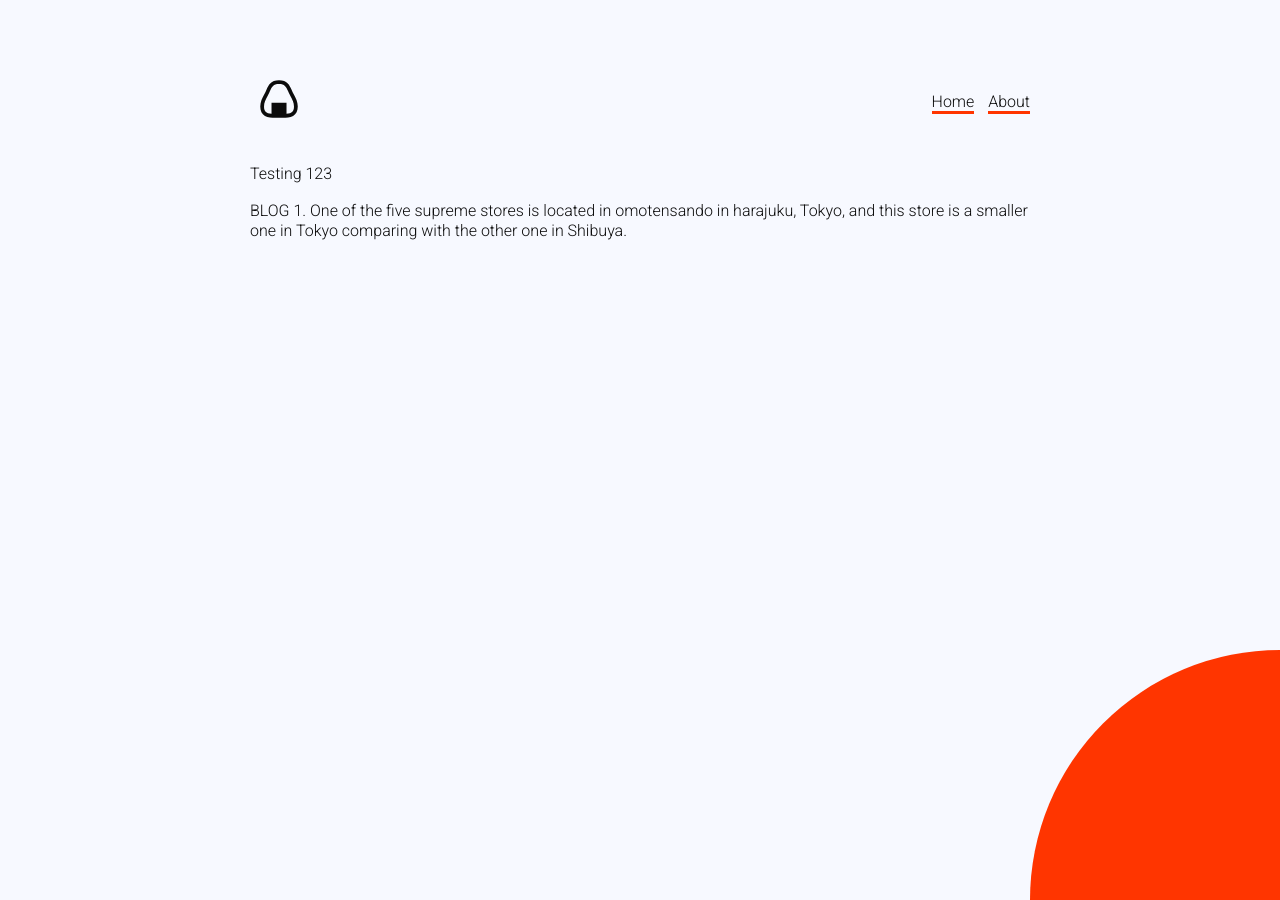
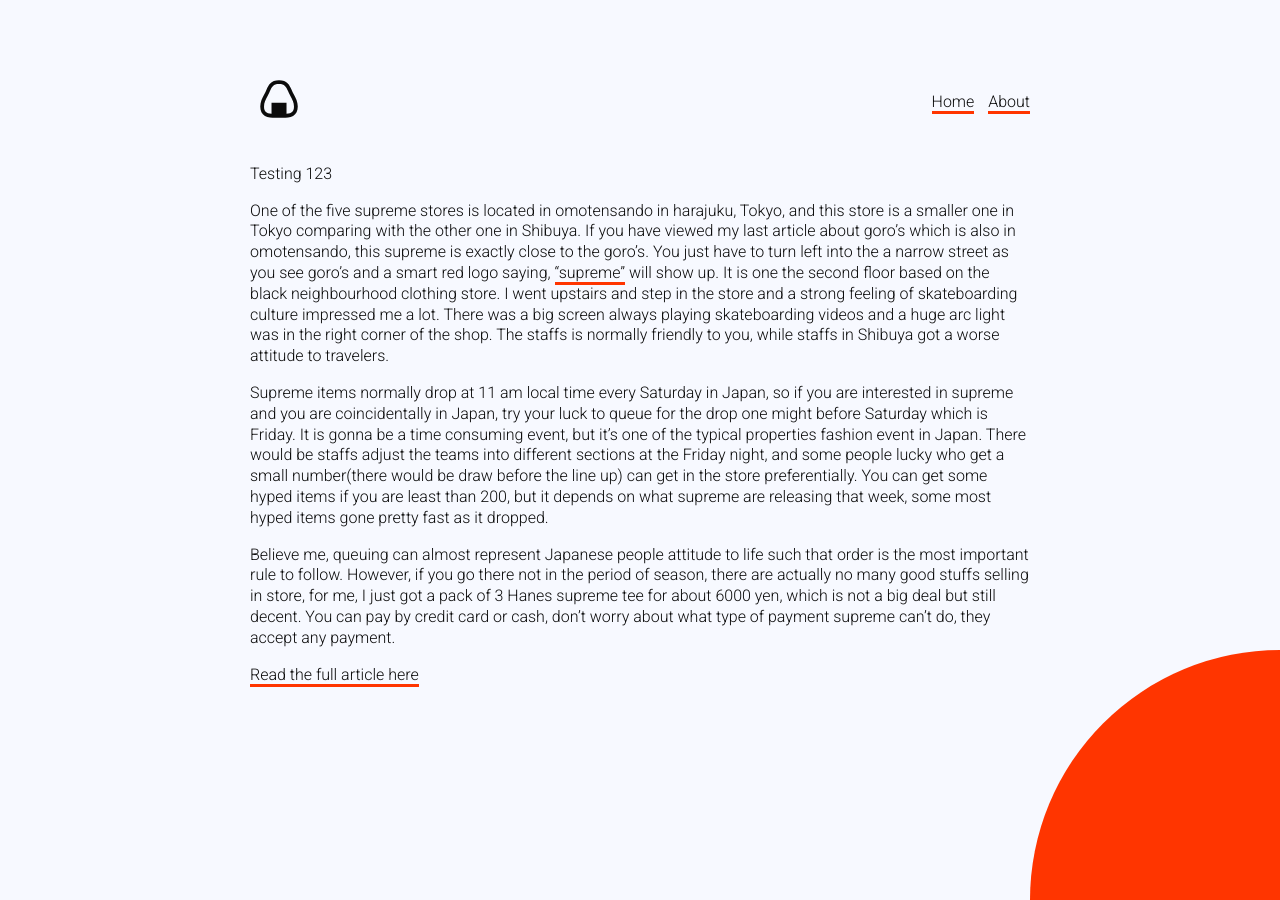
Before and after one commit to earnest-dev/anightinjapan, a Jekyll site: the page built from _posts/2019-01-01-blog1.md, in a window 1280 px wide. Built offline with Jekyll 4.4.1, drawn with Linux system fonts in a browser that asks for light colours.

Commit message:
Updated Blog1

```diff
--- a/_posts/2019-01-01-blog1.md
+++ b/_posts/2019-01-01-blog1.md
@@ -5,4 +5,10 @@ excerpt: One of the five supreme stores is located in omotensando in harajuku, T
   and this store is a smaller one in Tokyo comparing with the other one in Shibuya.
 ---
 
-BLOG 1. One of the five supreme stores is located in omotensando in harajuku, Tokyo, and this store is a smaller one in Tokyo comparing with the other one in Shibuya.
+One of the five supreme stores is located in omotensando in harajuku, Tokyo, and this store is a smaller one in Tokyo comparing with the other one in Shibuya. If you have viewed my last article about goro's which is also in omotensando, this supreme is exactly close to the goro's. You just have to turn left into the a narrow street as you see goro's and a smart red logo saying, ["supreme"](https://www.supremenewyork.com/) will show up. It is one the second floor based on the black neighbourhood clothing store. I went upstairs and step in the store and a strong feeling of skateboarding culture impressed me a lot. There was a big screen always playing skateboarding videos and a huge arc light was in the right corner of the shop. The staffs is normally friendly to you, while staffs in Shibuya got a worse attitude to travelers.
+
+Supreme items normally drop at 11 am local time every Saturday in Japan, so if you are interested in supreme and you are coincidentally in Japan, try your luck to queue for the drop one might before Saturday which is Friday. It is gonna be a time consuming event, but it's one of the typical properties fashion event in Japan. There would be staffs adjust the teams into different sections at the Friday night, and some people lucky who get a small number(there would be draw before the line up) can get in the store preferentially. You can get some hyped  items if you are least than 200, but it depends on what supreme are releasing that week, some most hyped items gone pretty fast as it dropped.
+
+Believe me, queuing can almost represent Japanese people attitude to life such that order is the most important rule to follow. However, if you go there not in the period of season, there are actually no many good stuffs selling in store, for me, I just got a pack of 3 Hanes supreme tee for about 6000 yen, which is not a big deal but still decent. You can pay by credit card or cash, don't worry about what type of payment supreme can't do, they accept any payment.
+
+[Read the full article here](https://www.tokyocreative.com/articles/19065-experience-in-supreme-harajuku-tokyo-and-osaka)
```
